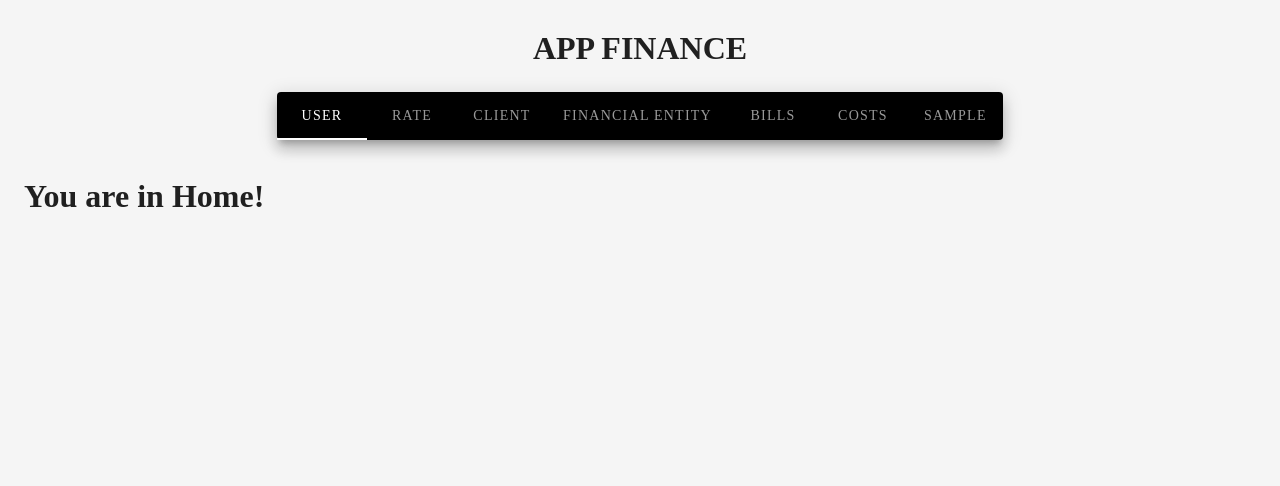
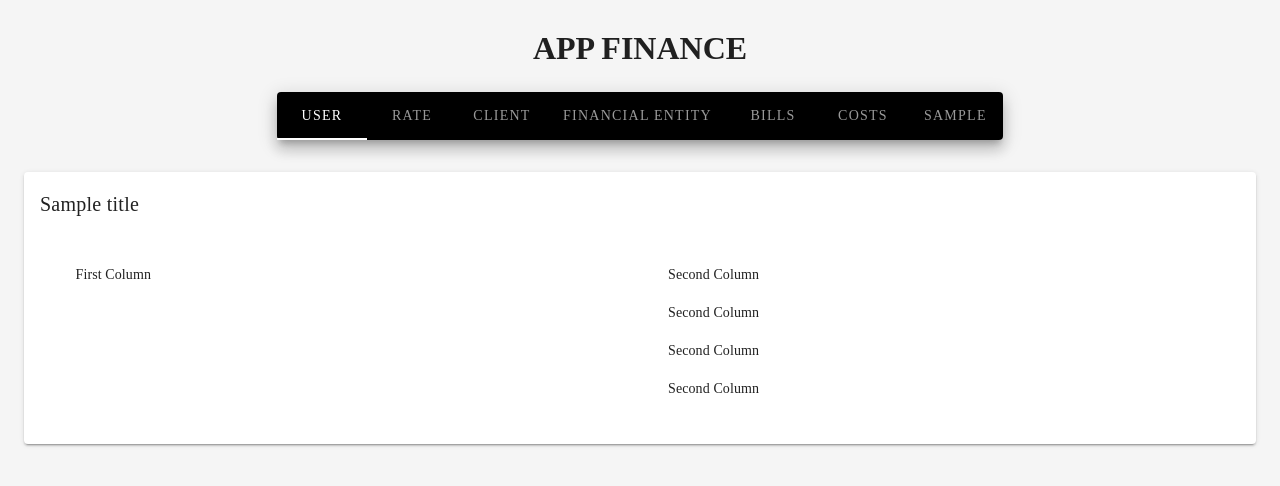
Before and after one commit to JulioSalazar12/app-finanzas, a Vue app: page / in a window 1280 px wide. Shown: the top 486 px of the page. Built offline with nearby package versions, Linux system fonts and the light colour scheme; no server answers.

Commit message:
feat: correct api connection

```diff
--- /dev/null
+++ b/src/core/http-common.js
@@ -0,0 +1,7 @@
+import axios from "axios";
+
+export default axios.create({
+    //http://localhost:3000/letra/execute/3
+    baseURL: 'http://localhost:3000/',
+    headers: {'Content-type' : 'application/json'}
+})
--- a/src/views/About.vue
+++ b/src/views/About.vue
@@ -1,6 +1,6 @@
 <template>
   <div class="about">
-    <v-card ref="form" class="pa-3">
+    <v-card ref="form" class="pa-3 mx-8">
       <v-card-title class="pl-12 font-weight-bold">This is About Page!</v-card-title>
       <v-card-text>
         <v-text-field outlined
--- a/src/views/Home.vue
+++ b/src/views/Home.vue
@@ -1,15 +1,73 @@
 <template>
   <div class="home">
-
-    <h1>You are in Home!</h1>
-
+    <v-card>
+      <v-card-title>Sample title</v-card-title>
+        <v-container>
+          <v-row >
+            <v-col cols="6">
+              <v-card-text>First Column</v-card-text>
+            </v-col>
+            <v-col cols="6">
+              <v-card-text>
+                <p>Second Column {{this.rate.lugar_Giro}}</p>
+                <p>Second Column</p>
+                <p>Second Column</p>
+                <p>Second Column</p>
+              </v-card-text>
+            </v-col>
+          </v-row>
+        </v-container>
+    </v-card>
   </div>
 </template>
 
 <script>
-// @ is an alias to /src
+import HomeService from '@/views/services/home.service'
 
 export default {
   name: 'Home',
+  data: () => ({
+    rate: {
+      Fecha_Inicio: '',
+      Fecha_Fin: '',
+      id: '',
+      idTasa: '',
+      sumadeCostesFinales: '',
+      sumadeCostesIniciales: '',
+      beneficioEF: '',
+      valor_Nominal: '',
+      retencion: '',
+      lugar_Giro: '',
+      fecha_Inicio: '',
+      idEf: '',
+      pago_textual: '',
+      idUsuario: '',
+      fecha_Fin: '',
+      descuento: '',
+      td: '',
+      dt: '',
+      valor_Neto: '',
+      idAcreedor: '',
+      tcep: '',
+      idDeudor: '',
+      valor_Entregado: '',
+      valor_Recibido: '',
+    }
+  }),
+  created() {
+    this.selectData();
+  },
+  methods: {
+    selectData(){
+      HomeService.getById(3)
+        .then((response) => {
+          this.rate = response.data;
+          console.log(response.data)
+        })
+        .catch( e =>{
+          console.log(e);
+        })
+    }
+  }
 }
 </script>
--- /dev/null
+++ b/src/views/services/home.service.js
@@ -0,0 +1,14 @@
+import http from '@/core/http-common'
+class HomeService {
+    endpoint = 'letra/execute';
+
+    getAll(){
+        return http.get(this.endpoint);
+    }
+
+    getById(id){
+        return http.get(`${this.endpoint}/${id}`)
+    }
+}
+
+export default new HomeService();
```
